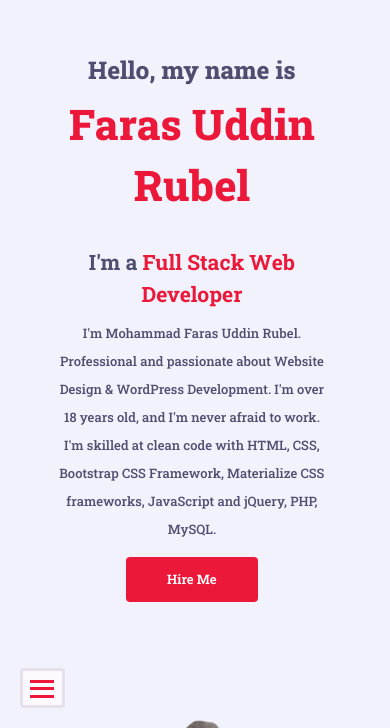
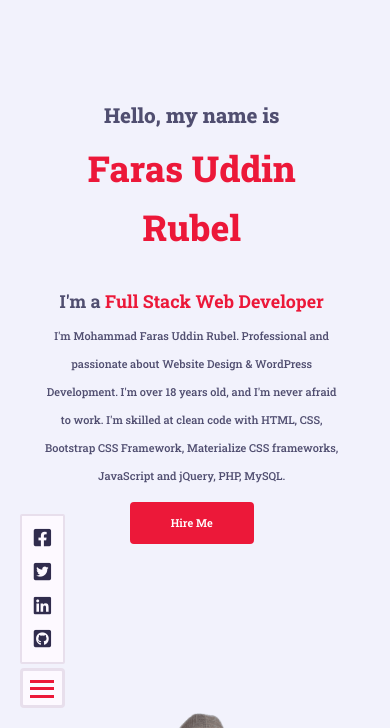
Before and after one commit to Developer-Faras/new-portfolio, a plain HTML site: page index.html in a window 390 px wide. Shown: the part 116-844 px from the top of the page. Drawn offline with nearby package versions, Linux system fonts and the light colour scheme.

Commit message:
Complete Responsive Below 500px

```diff
--- a/css/responsive.css
+++ b/css/responsive.css
@@ -222,7 +222,7 @@
 
     /* Other Components */
     section {
-        padding: 0 40px;
+        padding: 0 30px;
     }
 
     /* Mobile Nav Design */
@@ -241,6 +241,7 @@
         border: 4px solid var(--bg-50);
         box-shadow: none;
         opacity: 0;
+        z-index: 500;
     }
     .sidebar.mobile_active{
         box-shadow: 0px 0px 40px -4px rgba(0,0,0,0.3);
@@ -323,15 +324,63 @@
     }
 
     /* Sosial */
-    .sidebar .sosial {
+    .sidebar .sosial,
+    .fixed_content .sosial {
         position: relative;
         bottom: auto;
         display: block;
         right: 16px;
     }
-    .sidebar .sosial li {
+
+    .fixed_content .sosial {
+        right: auto;
+        flex-direction: column;
+        background: var(--bg-100);
+        padding: 0.5rem 0;
+        margin-bottom: 0.4rem;
+        border: 2px solid var(--bg-50);
+        border-radius: 2px;
+    }
+
+    .sidebar .sosial li,
+    .fixed_content .sosial li {
         display: block;
         margin: 2px 0px;
     }
 
 }
+
+/* Below To 600 */
+@media (max-width: 600px){
+    html{
+        font-size: 12px;
+    }
+
+    /* Sidebar */
+    .sidebar .logo{
+        display: none;
+    }
+    .sidebar .nav{
+        margin: 0 auto;
+    }
+    .sidebar .sosial{
+        display: none;
+    }
+
+    .fixed_content .sosial{
+        display: flex!important;
+    }
+}
+
+/* Below To 500 */
+@media (max-width: 500px){
+    html{
+        font-size: 11px;
+    }
+
+    /* Services */
+    .services .services-item {
+        flex: 0 0 100%;
+        max-width: 100%;
+    }
+}
--- a/css/style.css
+++ b/css/style.css
@@ -230,35 +230,47 @@ section .section-header .section-title:after {
 
 
 /* Sosial Design */
-.sidebar .sosial {
+.sidebar .sosial,
+.fixed_content .sosial {
     position: relative;
     bottom: 2rem;
     display: flex;
     align-items: center;
 }
 
-.sidebar .sosial li {
+.sidebar .sosial li,
+.fixed_content .sosial li {
     display: block;
     margin: 0 6px;
 }
 
-.sidebar .sosial li a {
+.sidebar .sosial li a,
+.fixed_content .sosial li a {
     padding: 2px;
     font-size: 1.5rem;
     color: var(--text-900);
     cursor: pointer;
     transition: all 0.2s ease;
 }
+.fixed_content .sosial li a {
+    font-size: 1.8rem;
+}
+.fixed_content .sosial{
+    display: none!important;
+}
 
-.sidebar .sosial li a:hover {
+.sidebar .sosial li a:hover,
+.fixed_content .sosial li a:hover {
     color: var(--skin-color);
 }
 
-.sidebar .sosial li a i {
+.sidebar .sosial li a i,
+.fixed_content .sosial li a i {
     transition: all 0.1s ease;
 }
 
-.sidebar .sosial li a:hover i {
+.sidebar .sosial li a:hover i,
+.fixed_content .sosial li a:hover i {
     transform: scale(0.9);
 }
 
@@ -1005,7 +1017,7 @@ section .section-header .section-title:after {
     position: fixed;
     bottom: 20px;
     left: 20px;
-    z-index: 999;
+    z-index: 600;
 }
 /* Nav Toggler Design */
 .nav-toggler {
--- a/index.html
+++ b/index.html
@@ -726,6 +726,14 @@
         <!-- Other Fixed Content -->
         <!-- Nav Toggler -->
         <div class="fixed_content">
+
+            <ul class="sosial">
+                <li><a href="#"><i class="fab fa-facebook-square"></i></a></li>
+                <li><a href="#"><i class="fab fa-twitter-square"></i></a></li>
+                <li><a href="#"><i class="fab fa-linkedin"></i></a></li>
+                <li><a href="#"><i class="fab fa-github-square"></i></a></li>
+            </ul>
+
             <div class="nav-toggler">
                 <span></span>
             </div>
```
